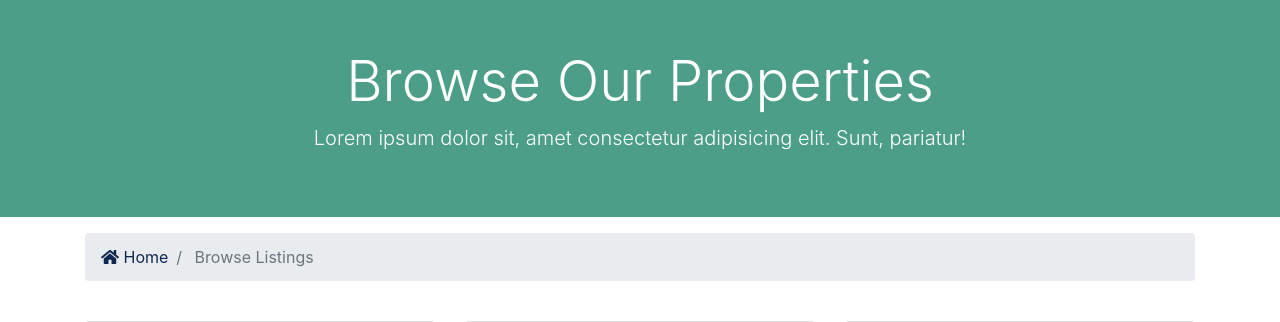
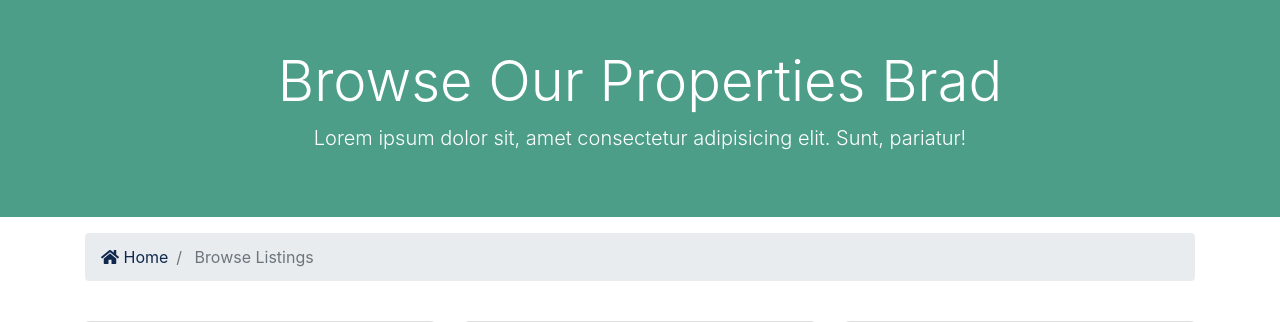
Before and after one commit to Sobaka-Pavlova/DjangoUdemy, a Django app: page /listings/ in a window 1280 px wide. Shown: the part 128-450 px from the top of the page. Run offline with Django 3.2, Linux system fonts and the light colour scheme; some libraries are stand-ins or nearby versions.

Commit message:
Example of how to pass in a dict variable to views

```diff
--- a/listings/views.py
+++ b/listings/views.py
@@ -1,7 +1,13 @@
 from django.shortcuts import render
 
+from .models import Listing
+
 def index(request):
-    return render(request,'listings/listings.html')
+    return render(request,'listings/listings.html', {
+       'name' : "Brad"
+
+
+    })
 
 
 def listing(request):
--- a/templates/listings/listings.html
+++ b/templates/listings/listings.html
@@ -5,7 +5,8 @@
     <div class="container">
         <div class="row text-center">
             <div class="col-md-12">
-                <h1 class="display-4">Browse Our Properties</h1>
+                <h1 class="display-4">Browse Our Properties {{ name }}
+                </h1>
                 <p class="lead">Lorem ipsum dolor sit, amet consectetur adipisicing elit. Sunt, pariatur!</p>
             </div>
         </div>
```
Also changed, not shown: ReadMe.md.
